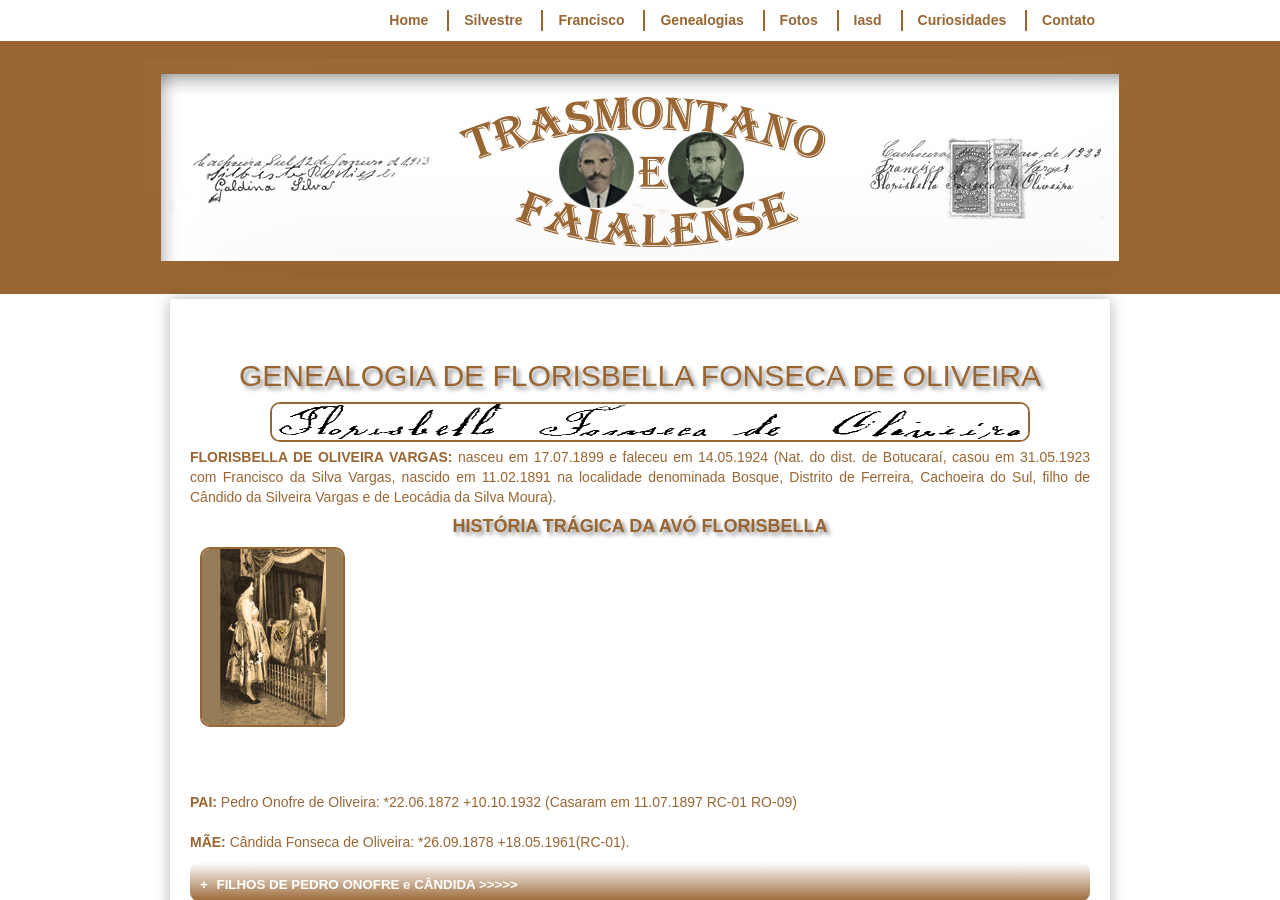
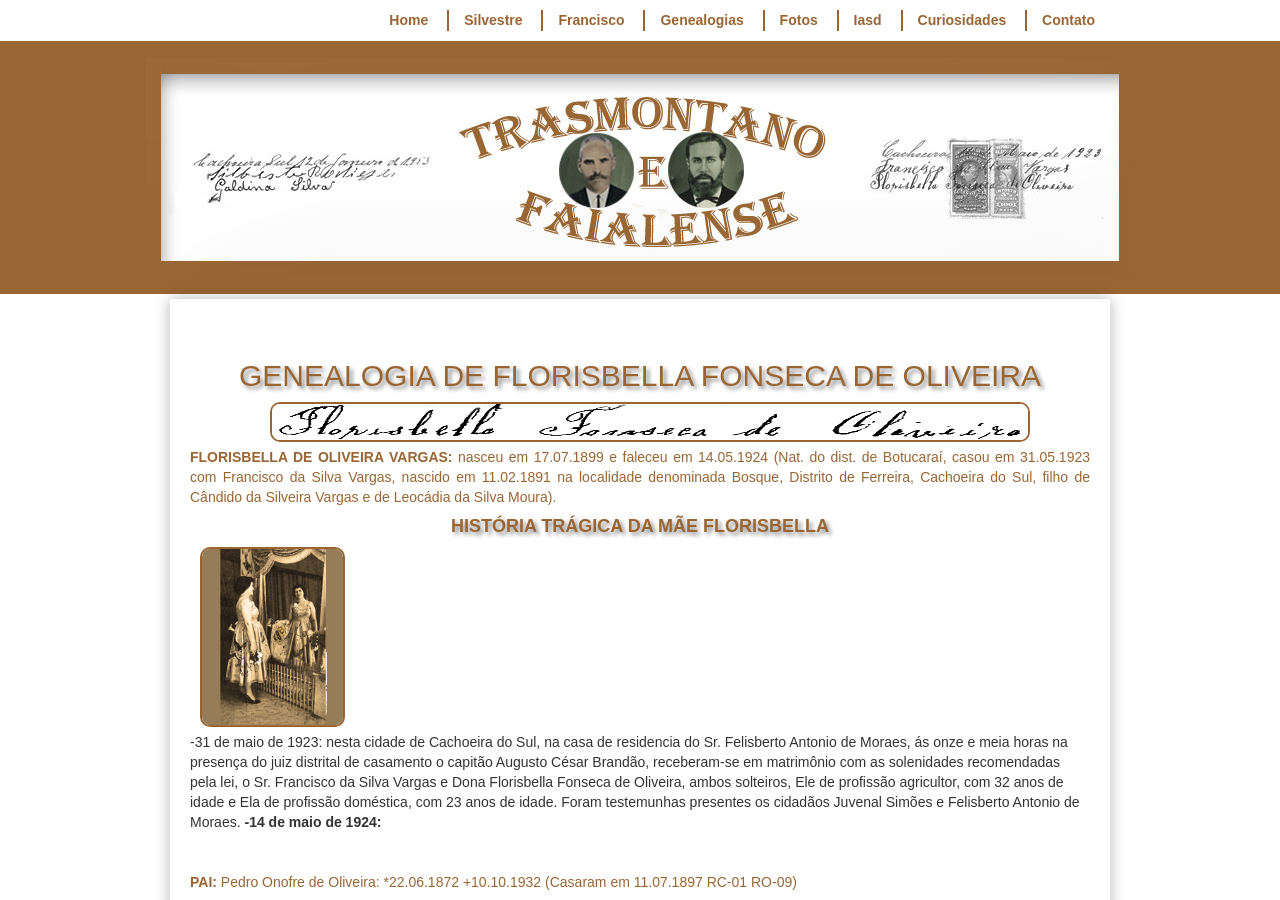
Before and after one commit to claudiovargas1955/claudiovargas1955.github.io, a Jekyll site: the page built from _pages/arvore-genealogica-de-costados-de-florisbella.html, in a window 1280 px wide and 900 px high. Built offline with Jekyll 4.4.1, drawn with Linux system fonts in a browser that asks for light colours; some web fonts are replaced.

Commit message:
Update arvore-genealogica-de-costados-de-florisbella.html

```diff
--- a/_pages/arvore-genealogica-de-costados-de-florisbella.html
+++ b/_pages/arvore-genealogica-de-costados-de-florisbella.html
@@ -70,8 +70,15 @@ Fonseca de Oliveira - 31.05.1923";/>
 <p><b>FLORISBELLA DE OLIVEIRA VARGAS: </b>nasceu em 17.07.1899 e faleceu em 14.05.1924 (Nat. do dist. de Botucaraí, casou em 31.05.1923
 com Francisco da Silva Vargas, nascido em 11.02.1891 na localidade denominada Bosque, Distrito de Ferreira, Cachoeira do Sul, filho de
 Cândido da Silveira Vargas e de Leocádia da Silva Moura). <br>
-<h5>HISTÓRIA TRÁGICA DA AVÓ FLORISBELLA</h5>
+<h5>HISTÓRIA TRÁGICA DA MÃE FLORISBELLA</h5>
 <img class="esq" style="float:center"; src="/images/145205640015.png" height="180px" title="Marina Madrinha de Florisbelo";/>
+<b></b>-31 de maio de 1923:</b> nesta cidade de Cachoeira do Sul, na casa de residencia do Sr. Felisberto
+Antonio de Moraes, ás onze e meia horas na presença do juiz distrital de casamento o capitão Augusto César Brandão, receberam-se em
+matrimônio com as solenidades recomendadas pela lei, o Sr. Francisco da Silva Vargas e Dona Florisbella Fonseca de Oliveira, ambos
+solteiros, Ele de profissão agricultor, com 32 anos de idade e Ela de profissão doméstica, com 23 anos de idade. Foram testemunhas
+presentes os cidadãos Juvenal Simões e Felisberto Antonio de Moraes.
+<b>-14 de maio de 1924: </b>
+
 <br> <br><br>
 <p><b>PAI: </b>Pedro Onofre de Oliveira: *22.06.1872 +10.10.1932 (Casaram em 11.07.1897 RC-01 RO-09) <br/> <br/>
 <b>MÃE: </b> Cândida Fonseca de Oliveira: *26.09.1878 +18.05.1961(RC-01).
```
